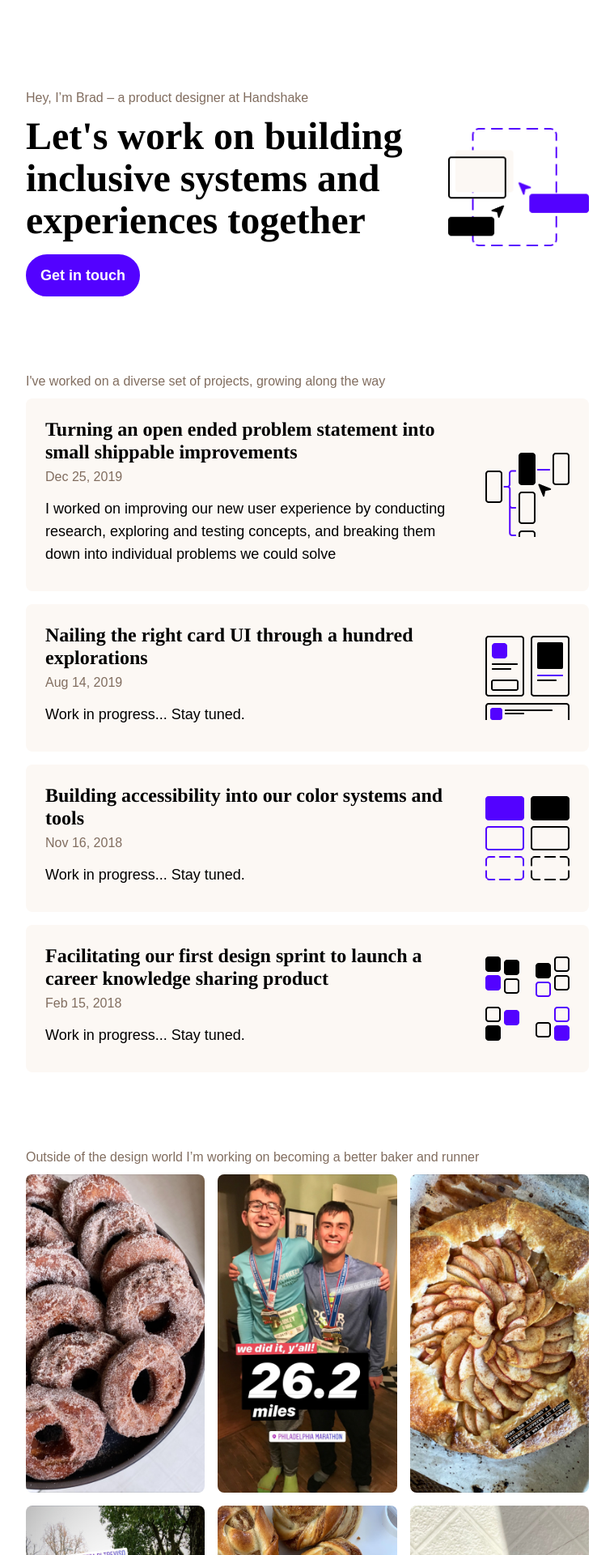
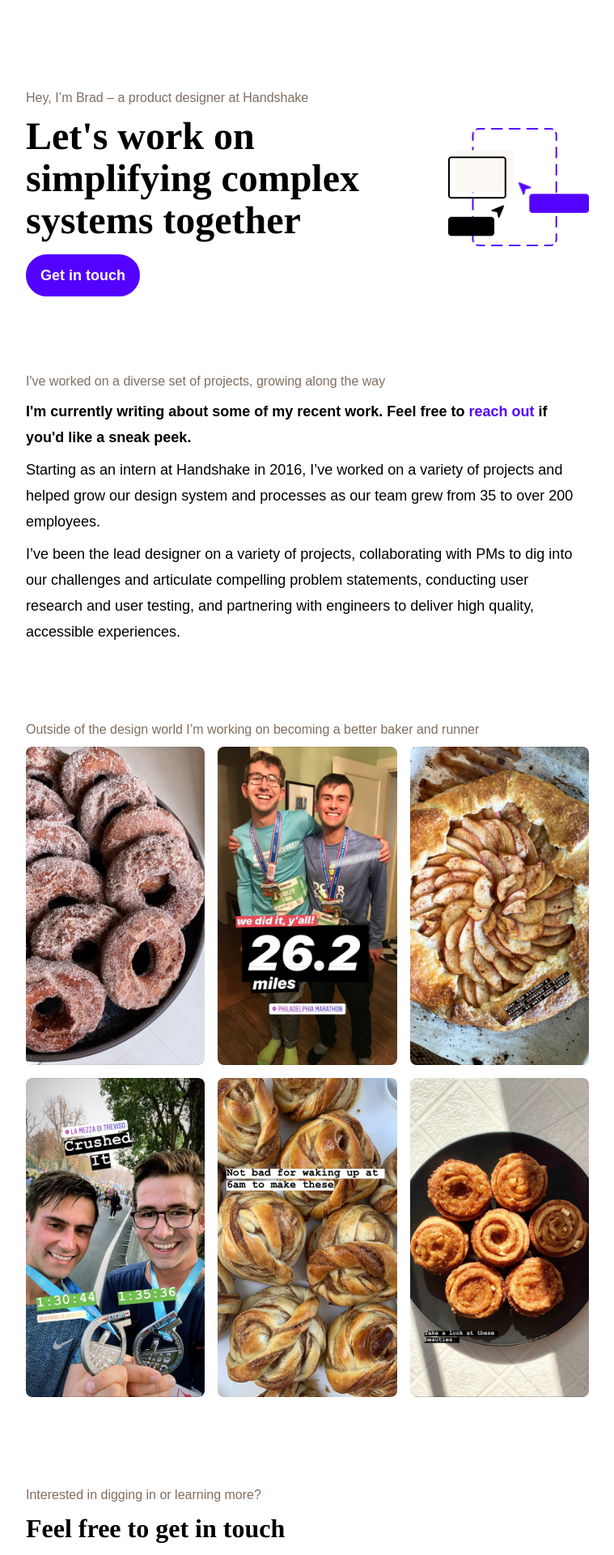
Before and after one commit to bradleyturner/bradleyturner.github.io, a Jekyll site: the page built from index.md, in a window 1280 px wide. Shown: the top 1920 px of the page at 81% size, without its empty margins (260-1019 px from the left). Built offline with Jekyll 4.4.1, drawn with Linux system fonts in a browser that asks for light colours; nearby versions of some CDN libraries.

Commit message:
Remove articles for the short term

```diff
--- a/_config.yml
+++ b/_config.yml
@@ -18,8 +18,6 @@ email: bsturner219@gmail.com
 description: > # Not sure what I'm up to yet... Guess we will find out as we start building.
 baseurl: "" # the subpath of your site, e.g. /blog
 url: "" # the base hostname & protocol for your site, e.g. http://example.com
-twitter_username: bradturner13
-github_username:  bradleyturner
 
 # Build settings
 markdown: kramdown
--- a/_includes/footer.html
+++ b/_includes/footer.html
@@ -5,8 +5,9 @@
       Feel free to get in touch
     </h2>
     <a class="page-cta" href="mailto:bsturner219@gmail.com">Send me an email</a>
+    <a class="page-cta" href="http://www.linkedin.com/bradturner13">LinkedIn</a>
 
-    <ul class="social-media-list">
+    <!-- <ul class="social-media-list">
       {% if site.github_username %}
       <li>
         {% include icon-github.html username=site.github_username %}
@@ -16,6 +17,6 @@
         {% include icon-twitter.html username=site.twitter_username %}
       </li>
       {% endif %}
-    </ul>
+    </ul> -->
   </div>
 </footer>
--- a/_layouts/home.html
+++ b/_layouts/home.html
@@ -9,7 +9,7 @@ layout: default
     >
     <div>
       <h1 class="page-heading">
-        Let's work on building inclusive systems and experiences together
+        Let's work on simplifying complex systems together
       </h1>
       <img
         class="page-heading-image"
@@ -24,8 +24,7 @@ layout: default
     <span class="page-eyebrow"
       >I've worked on a diverse set of projects, growing along the way</span
     >
-    <!-- <h2 class="page-section-heading">I've had the opportunity to lead various projects, growing as a designer along the way</h2> -->
-    <ul class="post-list">
+    <!-- <ul class="post-list">
       {% for post in site.posts %}
       <li>
         <a class="post-wrapper" href="{{ post.url | relative_url }}">
@@ -38,7 +37,23 @@ layout: default
         </a>
       </li>
       {% endfor %}
-    </ul>
+    </ul> -->
+    <p>
+      <b>I'm currently writing about some of my recent work. Feel free to <a class="link" href="#footer">reach out</a>
+      if you'd like a sneak peek.</b>
+    </p>
+    <p>
+      Starting as an intern at Handshake in 2016, I’ve worked on a variety of projects
+      and helped grow our design system and processes as our team grew from 35
+      to over 200 employees.
+    </p>
+    <p>
+      I’ve been the lead designer on a variety of
+      projects, collaborating with PMs to dig into our challenges and articulate
+      compelling problem statements, conducting user research and user testing,
+      and partnering with engineers to deliver high quality, accessible
+      experiences.
+    </p>
   </div>
   <div class="page-section">
     <span class="page-eyebrow"
@@ -48,32 +63,32 @@ layout: default
     <ul class="home-photo-list">
       <li class="home-photo">
         <a class="image-link" href="http://www.instagram.com/bradturner13">
-          <img src="/assets/images/carousel/apple-cider-donuts.jpg"/>
+          <img src="/assets/images/carousel/apple-cider-donuts.jpg" />
         </a>
       </li>
       <li class="home-photo">
         <a class="image-link" href="http://www.instagram.com/bradturner13">
-          <img src="/assets/images/carousel/philly-marathon.jpg"/>
+          <img src="/assets/images/carousel/philly-marathon.jpg" />
         </a>
       </li>
       <li class="home-photo">
         <a class="image-link" href="http://www.instagram.com/bradturner13">
-          <img src="/assets/images/carousel/apple-gallete.jpg"/>
+          <img src="/assets/images/carousel/apple-gallete.jpg" />
         </a>
       </li>
       <li class="home-photo">
         <a class="image-link" href="http://www.instagram.com/bradturner13">
-          <img src="/assets/images/carousel/treviso-marathon.jpg"/>
+          <img src="/assets/images/carousel/treviso-marathon.jpg" />
         </a>
       </li>
       <li class="home-photo">
         <a class="image-link" href="http://www.instagram.com/bradturner13">
-          <img src="/assets/images/carousel/cinnamon-buns.jpg"/>
+          <img src="/assets/images/carousel/cinnamon-buns.jpg" />
         </a>
-        </li>
+      </li>
       <li class="home-photo">
         <a class="image-link" href="http://www.instagram.com/bradturner13">
-          <img src="/assets/images/carousel/morning-buns.jpg"/>
+          <img src="/assets/images/carousel/morning-buns.jpg" />
         </a>
       </li>
     </ul>
--- a/_sass/minima/_layout.scss
+++ b/_sass/minima/_layout.scss
@@ -432,6 +432,20 @@
   display: none;
 }
 
+.footer-link {
+  color: $text-color;
+  text-decoration: underline;
+  margin-left: $spacing-unit / 2;
+  border-radius: 40px;
+  padding: 8px 16px;
+
+  &:hover,
+  &:focus {
+    box-shadow: $focus-shadow;
+    outline: none;
+  }
+}
+
 /**
  * Posts
  */
```
